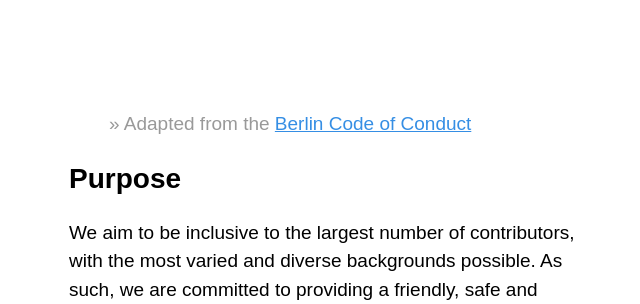
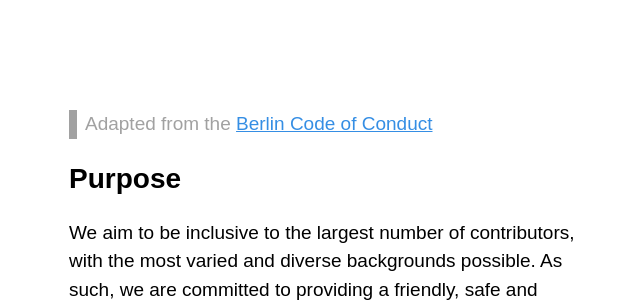
Before and after one commit to sirodoht/cyanblue, a Django app: page /about/code-of-conduct/ in a window 1280 px wide. Shown: the part 322-626 px from the top of the page, without its empty margins (301-941 px from the left). Run offline with Django 3.2, Linux system fonts and the light colour scheme.

Commit message:
change hr and blockquote styles

```diff
--- a/main/static/style.css
+++ b/main/static/style.css
@@ -272,6 +272,13 @@ aside {
     padding: 64px 0;
 }
 
+blockquote {
+    border-left: 8px solid var(--muted-color);
+    padding-left: 8px;
+    margin-left: 0;
+    color: var(--muted-color);
+}
+
 hr {
     border: 0;
     height: 0;
@@ -298,8 +305,8 @@ hr {
     text-align: center;
     margin-bottom: 128px;
     font-size: 32px;
-    border-top: 1px solid #000;
-    border-bottom: 1px solid #000;
+    border-top: 1px solid var(--muted-color);
+    border-bottom: 1px solid var(--muted-color);
     padding: 12px 0;
 }
 
--- a/main/templates/main/codeofconduct.html
+++ b/main/templates/main/codeofconduct.html
@@ -12,8 +12,8 @@
 
 <main>
     <article class="landing-intro" style="font-size: 19px;">
-        <blockquote style="color: #999;">
-            » Adapted from the
+        <blockquote>
+            Adapted from the
             <a href="https://berlincodeofconduct.org/">Berlin Code of Conduct</a>
         </blockquote>
 
--- a/main/templates/main/event.html
+++ b/main/templates/main/event.html
@@ -10,7 +10,6 @@
 {% endblock %}
 
 {% block content %}
-
 <h1 class="landing-title">
     <a href="{% url 'index' %}" class="landing-title-muted">
         Sci-Hub Meetup London
@@ -138,5 +137,4 @@
     {% include "partials/subscribe.html" %}
 
 </main>
-
 {% endblock %}}
```
